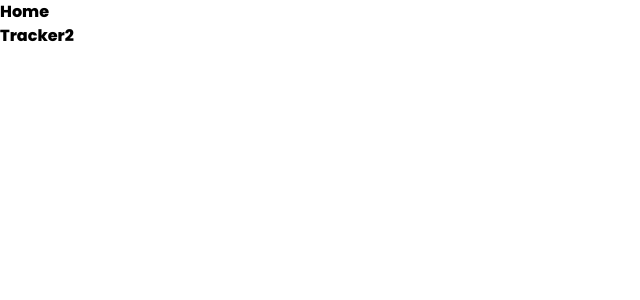
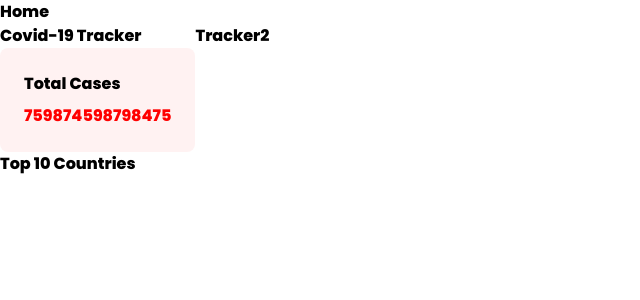
Before and after one commit to Adrianaortiz00/COVID-Tracker, a React (Vite) app: page /tracker/tracker2 in a window 1280 px wide. Shown: the top 300 px of the page, without its empty margins (0-640 px from the left). Built offline with nearby package versions, Linux system fonts and the light colour scheme.

Commit message:
create section tracker 0

```diff
--- /dev/null
+++ b/src/components/tracker0/CardWorlwide.jsx
@@ -0,0 +1,10 @@
+const CardWorlwide = () => {
+  return (
+    <div class="block max-w-sm p-6 rounded-lg hover:border-red" style={{ backgroundColor: "#fff2f2" }}>
+      <h6 className="mb-2 text-defult">Total Cases</h6>
+      <h2 className="text-red">759874598798475</h2>
+    </div>
+  );
+};
+
+export default CardWorlwide;
--- /dev/null
+++ b/src/components/tracker0/Top10Countries.jsx
@@ -0,0 +1,9 @@
+const Top10Countries = () => {
+  return (
+    <div>
+      <h3>Top 10 Countries</h3>
+    </div>
+  );
+};
+
+export default Top10Countries;
--- a/src/layout/TrackerLayout.jsx
+++ b/src/layout/TrackerLayout.jsx
@@ -1,4 +1,5 @@
 import { Outlet, Link } from "react-router-dom";
+import Tracker0 from "../pages/tracker/sections/Tracker0";
 
 const TrackerLayout = () => {
   return (
@@ -6,7 +7,10 @@ const TrackerLayout = () => {
       <div>
         <Link to="/">Home</Link>
       </div>
-      <Outlet />
+      <div className="flex">
+        <Tracker0 />
+        <Outlet />
+      </div>
     </div>
   );
 };
--- a/src/pages/tracker/Tracker0.jsx
+++ /dev/null
@@ -1,9 +0,0 @@
-const Tracker0 = () => {
-  return (
-    <div>
-      <h1>Tracker statistics</h1>
-    </div>
-  );
-};
-
-export default Tracker0;
--- /dev/null
+++ b/src/pages/tracker/sections/Tracker0.jsx
@@ -0,0 +1,14 @@
+import CardWorlwide from "../../../components/tracker0/CardWorlwide";
+import Top10Countries from "../../../components/tracker0/Top10Countries";
+
+const Tracker0 = () => {
+  return (
+    <div>
+      <h1>Covid-19 Tracker</h1>
+      <CardWorlwide />
+      <Top10Countries />
+    </div>
+  );
+};
+
+export default Tracker0;
--- a/src/router/index.jsx
+++ b/src/router/index.jsx
@@ -2,7 +2,7 @@ import { createBrowserRouter } from "react-router-dom";
 import Home from "../pages/home/Home";
 import Layout from "../layout/Layout";
 import TrackerLayout from "../layout/TrackerLayout";
-import Tracker0 from "../pages/tracker/Tracker0";
+import Tracker0 from "../pages/tracker/sections/Tracker0";
 import Tracker1 from "../pages/tracker/Tracker1";
 import Tracker2 from "../pages/tracker/Tracker2";
 import Tracker4 from "../pages/tracker/Tracker4";
@@ -22,8 +22,7 @@ const router = createBrowserRouter([
     path: "/tracker",
     element: <TrackerLayout />,
     children: [
-      { index: true, element: <Tracker0 /> },
-      { path: "tracker1", element: <Tracker1 /> },
+      { index: true, element: <Tracker1 /> },
       { path: "tracker2", element: <Tracker2 /> },
       { path: "tracker4", element: <Tracker4 /> },
     ],
```
